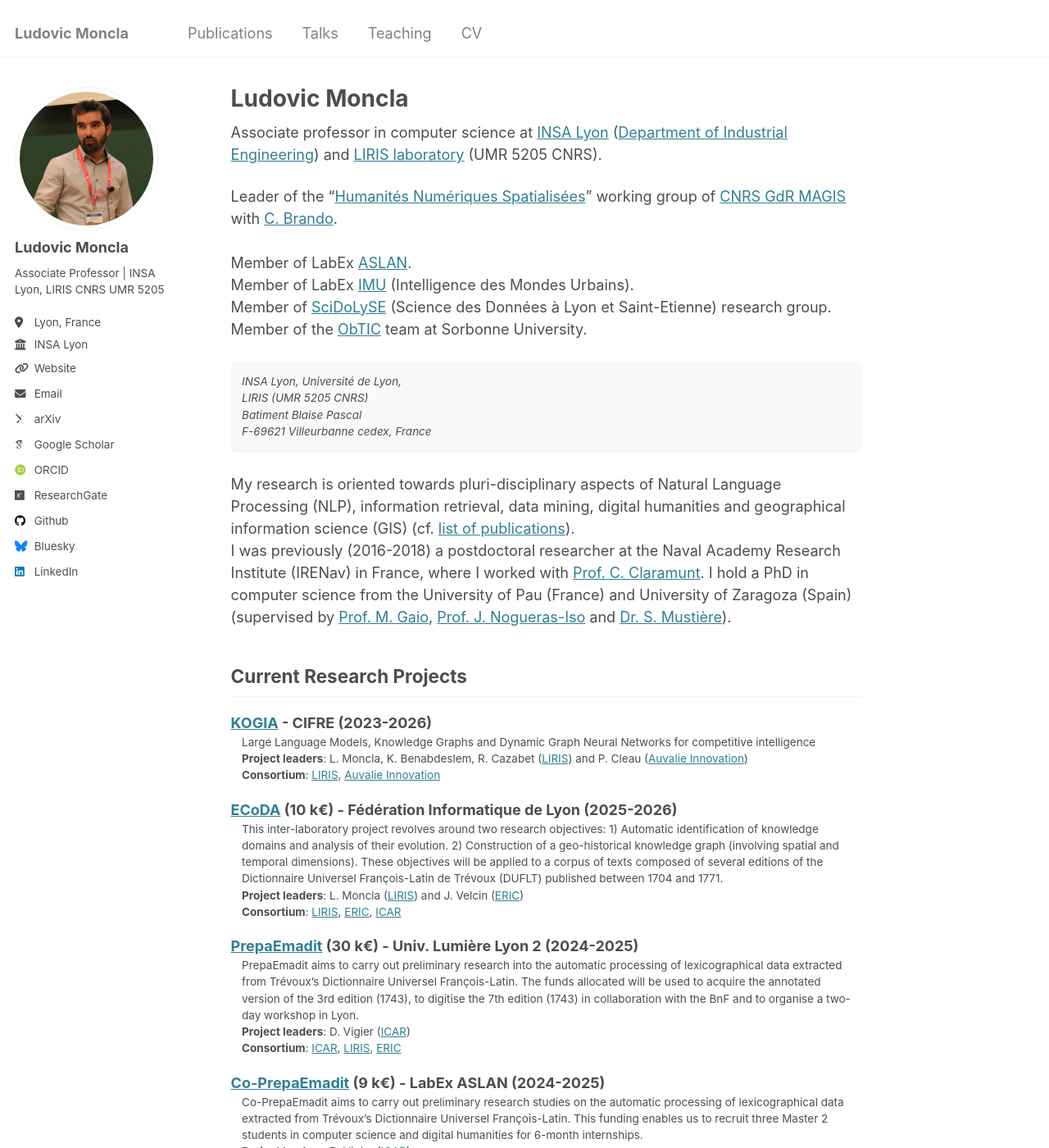
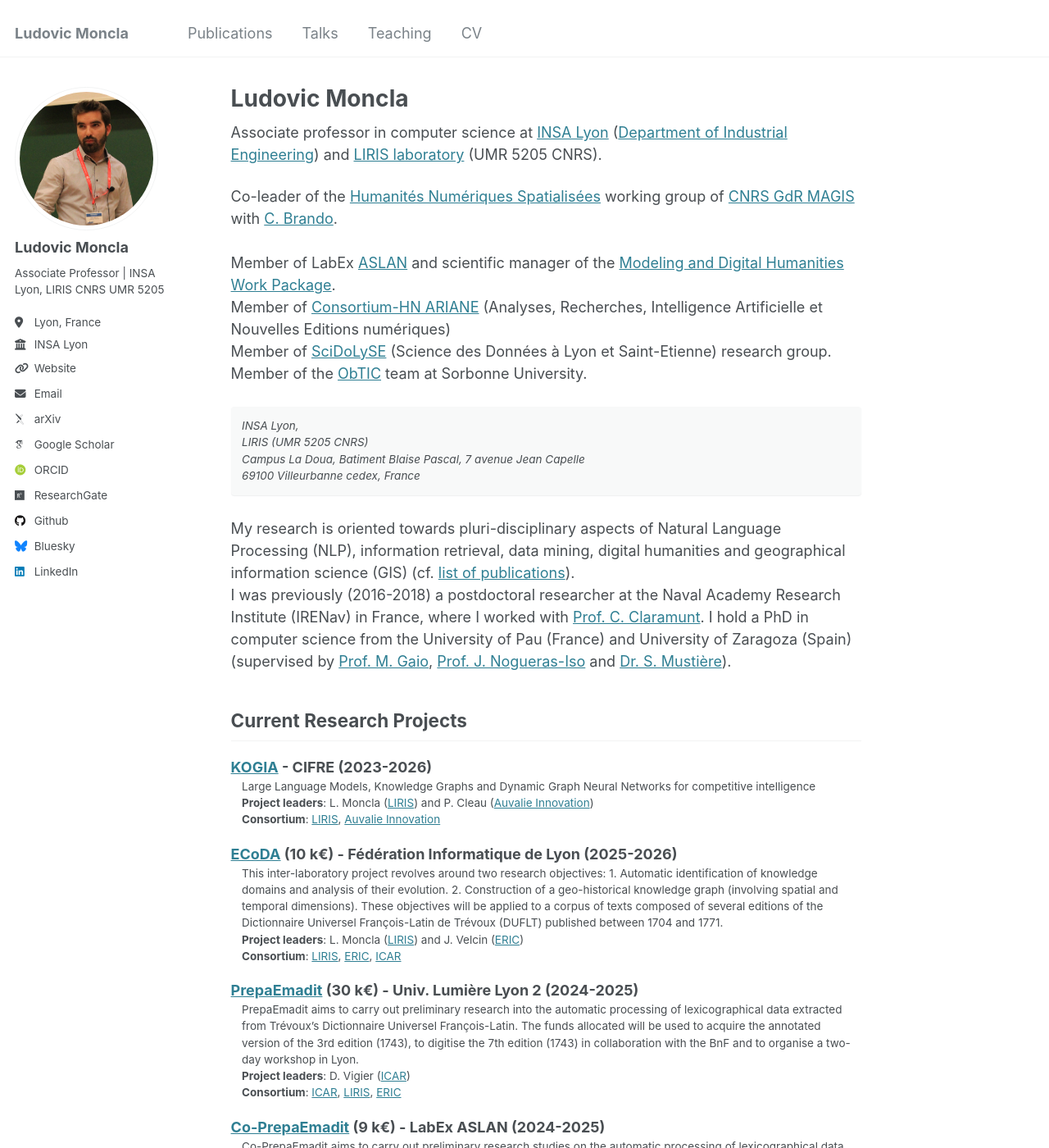
Before and after one commit to ludovicmoncla/ludovicmoncla.github.io, a Jekyll site: the page built from _pages/about.md, in a window 1280 px wide and 1400 px high. Shown: the whole window at 82% size. Built offline with Jekyll 4.4.1, drawn with Linux system fonts in a browser that asks for light colours; some web fonts are replaced; some of the changed text lies outside the part shown.

Commit message:
Update about.md

```diff
--- a/_pages/about.md
+++ b/_pages/about.md
@@ -11,10 +11,10 @@ redirect_from:
 Associate professor in computer science at [INSA Lyon](https://www.insa-lyon.fr/) ([Department of Industrial Engineering](https://gi.insa-lyon.fr/)) and [LIRIS laboratory](https://liris.cnrs.fr/) (UMR 5205 CNRS).
 
 
-Leader of the "[Humanités Numériques Spatialisées](https://hns-magis.github.io)" working group of [CNRS GdR MAGIS](http://gdr-magis.imag.fr/) with [C. Brando](http://crh.ehess.fr/index.php?5088).
+Co-leader of the [Humanités Numériques Spatialisées](https://hns-magis.github.io) working group of [CNRS GdR MAGIS](https://gdr-magis.cnrs.fr) with [C. Brando](http://crh.ehess.fr/index.php?5088).
 <br/>
-<br/>Member of LabEx [ASLAN](https://aslan.universite-lyon.fr/).
-<br/>Member of LabEx [IMU](https://imu.universite-lyon.fr/qui-sommes-nous/acteurs-du-labex/laboratoires-equipes/membres-imu-liris/) (Intelligence des Mondes Urbains).
+<br/>Member of LabEx [ASLAN](https://aslan.universite-lyon.fr/) and scientific manager of the [Modeling and Digital Humanities Work Package](https://aslan.universite-lyon.fr/modeling-and-digital-humanities/).
+<br/>Member of [Consortium-HN ARIANE](https://cst-ariane.huma-num.fr) (Analyses, Recherches, Intelligence Artificielle et Nouvelles Editions numériques)
 <br/>Member of [SciDoLySE](http://scidolyse.ens-lyon.fr/) (Science des Données à Lyon et Saint-Etienne) research group.
 <br/>Member of the [ObTIC](https://obtic.sorbonne-universite.fr/) team at Sorbonne University.
 
@@ -22,12 +22,12 @@ Leader of the "[Humanités Numériques Spatialisées](https://hns-magis.github.i
 
 
 <address>
-  INSA Lyon, Université de Lyon,<br />LIRIS (UMR 5205 CNRS)<br />Batiment Blaise Pascal<br /> F-69621 Villeurbanne cedex, France<br />
+  INSA Lyon, <br />LIRIS (UMR 5205 CNRS)<br />Campus La Doua, Batiment Blaise Pascal, 7 avenue Jean Capelle<br /> 69100 Villeurbanne cedex, France<br />
 </address>
 {: .notice}
 
 
-My research is oriented towards pluri-disciplinary aspects of Natural Language Processing (NLP), information retrieval, data mining, digital humanities and geographical information science  (GIS) (cf. [list of publications](https://ludovicmoncla.github.io/publications/)).<br/>
+My research is oriented towards pluri-disciplinary aspects of Natural Language Processing (NLP), information retrieval, data mining, digital humanities and geographical information science  (GIS) (cf. [list of publications](https://scholar.google.fr/citations?hl=fr&user=KlJc_7kAAAAJ&view_op=list_works&sortby=pubdate)).<br/>
 I was previously (2016-2018) a postdoctoral researcher at the Naval Academy Research Institute (IRENav) in France, where I worked with [Prof. C. Claramunt](http://christophe.claramunt.free.fr/). I hold a PhD in computer science from the University of Pau (France) and University of Zaragoza (Spain) (supervised by [Prof. M. Gaio](https://lma-umr5142.univ-pau.fr/fr/_plugins/mypage/mypage/content/mgaio.html), [Prof. J. Nogueras-Iso](https://www.iaaa.es/staff/jnog/) and [Dr. S. Mustière](http://recherche.ign.fr/labos/cogit/cv.php?nom=Musti%E8re)).
 
 
@@ -38,12 +38,12 @@ I was previously (2016-2018) a postdoctoral researcher at the Naval Academy Rese
 
 [KOGIA]() - CIFRE (2023-2026)
 :   Large Language Models, Knowledge Graphs and Dynamic Graph Neural Networks for competitive intelligence
-<br/>**Project leaders**: L. Moncla, K. Benabdeslem, R. Cazabet ([LIRIS](https://liris.cnrs.fr/)) and P. Cleau ([Auvalie Innovation](https://auvalie.com))
+<br/>**Project leaders**: L. Moncla ([LIRIS](https://liris.cnrs.fr/)) and P. Cleau ([Auvalie Innovation](https://auvalie.com))
 <br/>**Consortium**: [LIRIS](https://liris.cnrs.fr/), [Auvalie Innovation](https://auvalie.com)
 
 
 [ECoDA](https://fil.cnrs.fr/les-projets-2025-2026/) (10 k€) - Fédération Informatique de Lyon (2025-2026)
-:   This inter-laboratory project revolves around two research objectives: 1) Automatic identification of knowledge domains and analysis of their evolution. 2) Construction of a geo-historical knowledge graph (involving spatial and temporal dimensions).
+:   This inter-laboratory project revolves around two research objectives: 1. Automatic identification of knowledge domains and analysis of their evolution. 2. Construction of a geo-historical knowledge graph (involving spatial and temporal dimensions).
 These objectives will be applied to a corpus of texts composed of several editions of the Dictionnaire Universel François-Latin de Trévoux (DUFLT) published between 1704 and 1771.
 <br/>**Project leaders**: L. Moncla ([LIRIS](https://liris.cnrs.fr/)) and J. Velcin ([ERIC](https://eric.msh-lse.fr))
 <br/>**Consortium**: [LIRIS](https://liris.cnrs.fr/), [ERIC](https://eric.msh-lse.fr), [ICAR](http://icar.cnrs.fr/)
@@ -145,7 +145,7 @@ discourse? How to spatialize the results obtained?
 ## Contact
 
 <address>
-  INSA Lyon, Université de Lyon,<br />LIRIS (UMR 5205 CNRS)<br />Batiment Blaise Pascal<br /> F-69621 Villeurbanne cedex, France<br />
+  INSA Lyon, <br />LIRIS (UMR 5205 CNRS)<br />Campus La Doua, Batiment Blaise Pascal, 7 avenue Jean Capelle<br /> 69100 Villeurbanne cedex, France<br />
 </address>
 {: .notice}
 
```
